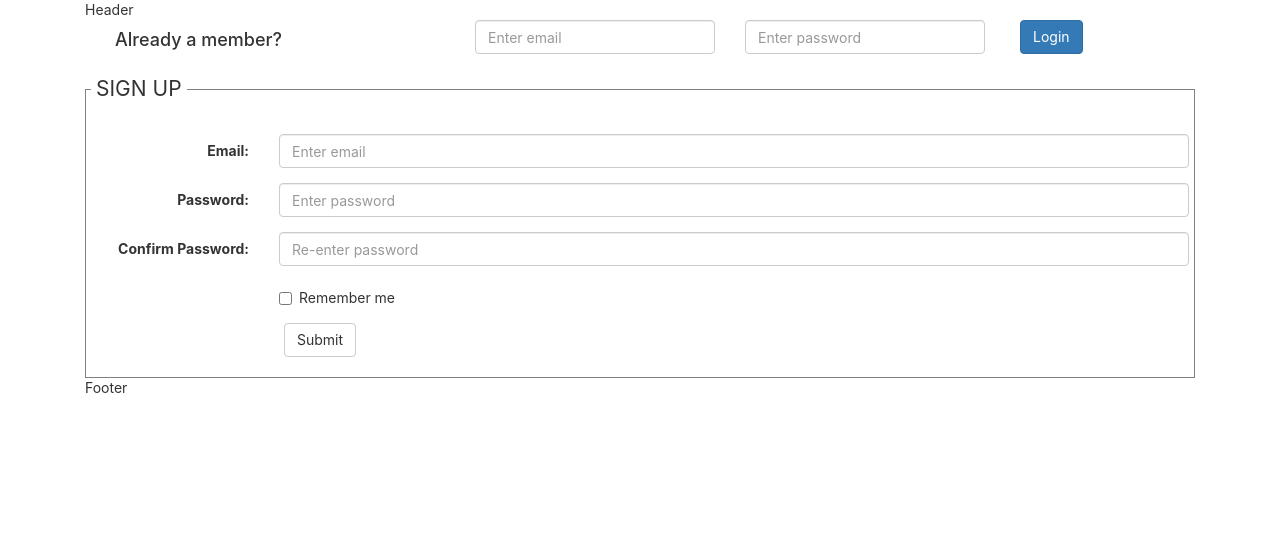
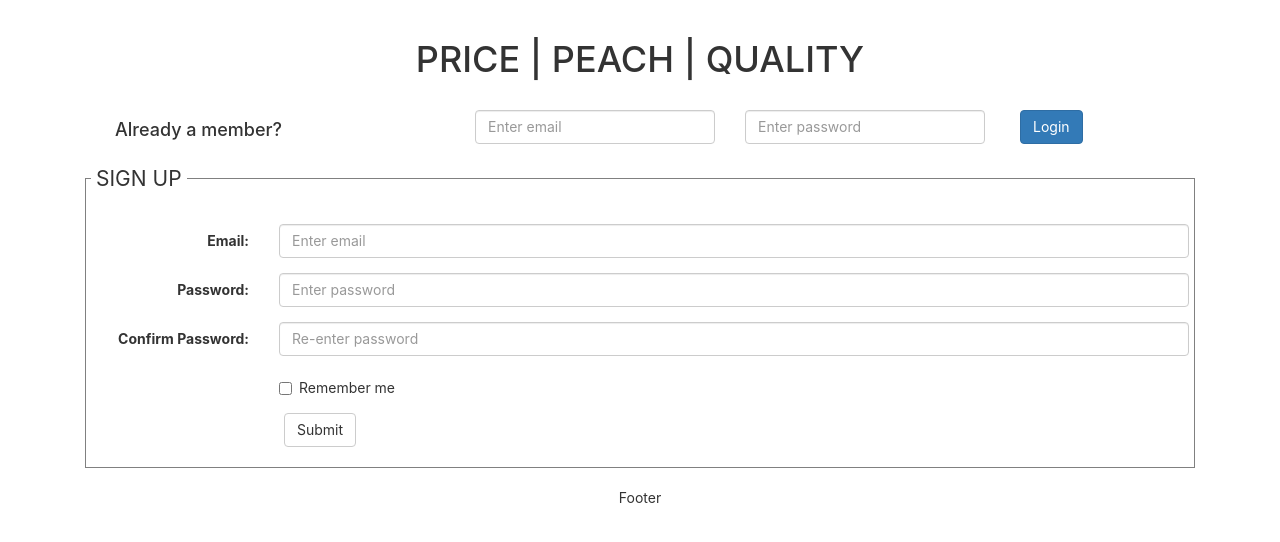
Before and after one commit to miron88/e-commerce, a React (Create React App) app: page / in a window 1280 px wide. Shown: the top 542 px of the page. Built offline with nearby package versions, Linux system fonts and the light colour scheme.

Commit message:
Fixed some issues

```diff
--- a/src/App.js
+++ b/src/App.js
@@ -10,13 +10,16 @@ import Category from './views/Category/Category';
 
 import Header from './views/Header/Header';
 import Footer from './views/Footer/Footer';
+import ContentHeader from './views/Content/Partial/ContentHeader';
 
 class App extends Component {
   render() {
-
+    const USER = localStorage.getItem('user');
     return (
       <div className="col-sm-12">
         <Header/>
+        {USER?<ContentHeader/>:("")}
+
         <Router basename='/'>
           <Switch>
             <Route exact path='/' component={Login}/>
--- a/src/index.css
+++ b/src/index.css
@@ -48,3 +48,9 @@ legend{
   max-height: 150px;
   width: auto;
 }
+
+#banner, #footer{
+  padding: 20px 0;
+  text-align: center;
+
+}
--- a/src/views/Category/Category.js
+++ b/src/views/Category/Category.js
@@ -4,7 +4,6 @@ import ShowAllCategory from './ShowAllCategory';
 import axios from 'axios';
 import { GET_CATEGORIES } from '../../common/api_endpoints';
 import { GET_TAGS } from '../../common/api_endpoints';
-import ContentHeader from '../Content/Partial/ContentHeader';
 
 class Category extends Component{
     constructor(props){
@@ -44,8 +43,6 @@ class Category extends Component{
     render(){
         return(
             <div>
-                <ContentHeader/>
-
                 <div className="panel panel-default panel-heading">
                     <label className="radio-inline">
                         <input type="radio" name="optradio" defaultChecked value='Category' onClick={this.handleCatSubCatSelector} />Category
--- a/src/views/Content/Content.js
+++ b/src/views/Content/Content.js
@@ -6,7 +6,6 @@ import IsLoggedIn from '../../common/IsLoggedIn';
 
 // Partial
 import AddProduct from './Partial/AddProduct';
-import ContentHeader from './Partial/ContentHeader';
 
 // CSS
 import './Content.css';
@@ -14,9 +13,8 @@ import './Content.css';
 class Content extends Component {
     render(){
         return(
-            <div className="container">
+            <div>
                 <IsLoggedIn/>
-                <ContentHeader/>
                 <AddProduct/>
             </div>
         )
--- a/src/views/Content/Partial/AddProduct.js
+++ b/src/views/Content/Partial/AddProduct.js
@@ -237,7 +237,6 @@ class AddProduct extends Component {
 
     render(){
         return(
-            <div className="container">
             <div className="row">
                 <div className="col-sm-12">
                     <CustomMessage errorSuccessMessageDivClass={this.state.errorSuccessMessageDivClass} errorSuccessMessage={this.state.errorSuccessMessage}/>
@@ -367,7 +366,6 @@ class AddProduct extends Component {
                     </fieldset>
                 </div>
             </div>
-            </div>
         )
     }
 }
--- a/src/views/Footer/Footer.js
+++ b/src/views/Footer/Footer.js
@@ -3,8 +3,8 @@ import React, { Component } from 'react';
 class Footer extends Component{
     render(){
         return(
-            <div>
-                Footer
+            <div id='footer'>
+                <p>Footer</p>
             </div>
         )
     }
--- a/src/views/Header/Header.js
+++ b/src/views/Header/Header.js
@@ -3,8 +3,8 @@ import React, { Component } from 'react';
 class Header extends Component{
     render(){
         return(
-            <div>
-                Header
+            <div id='banner'>
+                <h1>PRICE | PEACH | QUALITY</h1>
             </div>
         )
     }
```
Lines whose indentation alone changed are shown as unchanged.
